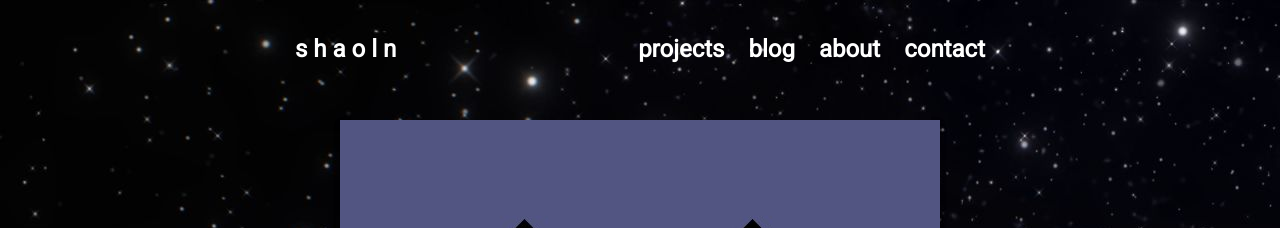
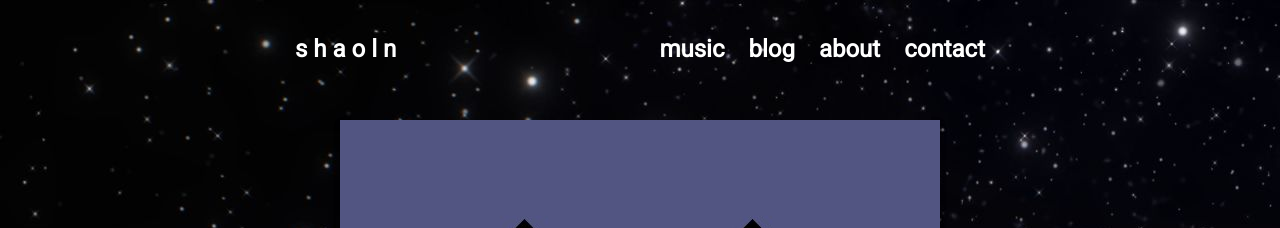
Before and after one commit to shaolnbeats/shaolnbeats.github.io, a Jekyll site: the page built from index.md, in a window 1280 px wide. Shown: the top 228 px of the page. Built offline with Jekyll 4.4.1, drawn with Linux system fonts in a browser that asks for light colours; nearby versions of some CDN libraries.

Commit message:
change projects link

```diff
--- a/_data/settings.yml
+++ b/_data/settings.yml
@@ -2,7 +2,7 @@
 # General Site Settings
 
 menu:
-- {name: 'projects', url: ''}
+- {name: 'music', url: 'music'}
 - {name: 'blog',     url: 'blog'}
 - {name: 'about',    url: 'about'}
 - {name: 'contact',  url: 'contact'}
```
Also changed, not shown: music/mus1.md (added, +5 -0 lines).
